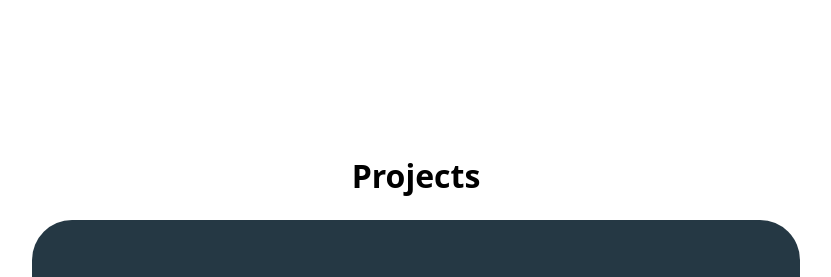
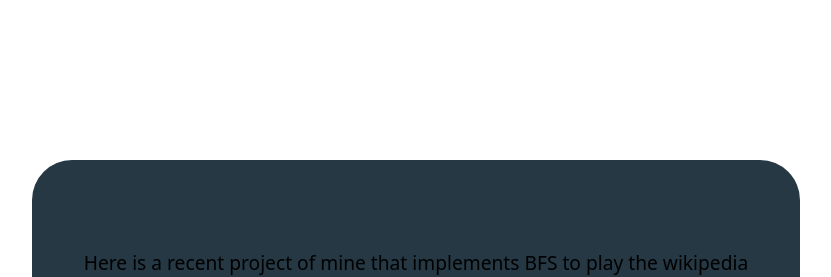
Before and after one commit to Yali-G/portfolio-website, a Next.js app: page / in a window 1280 px wide. Shown: the part 680-957 px from the top of the page, without its empty margins (224-1055 px from the left). Built offline with nearby package versions, Linux system fonts and the light colour scheme.

Commit message:
fix some formatting

```diff
--- a/src/app/components/ProjectsPage.tsx
+++ b/src/app/components/ProjectsPage.tsx
@@ -2,12 +2,8 @@ import React from "react";
 
 const ProjectsPage = () => {
   return (
-    <section className="section bg-[var(--projects-background)] transition-all duration-300 flex flex-start gap-5 pb-10">
-      <div>
-        <h1 className="header">Projects</h1>
-      </div>
-
-      <div className="component w-[60vw] h-[90vh] flex flex-grow justify-start ">
+    <section className="section bg-[var(--projects-background)] transition-all duration-300 flex flex-start py-10">
+      <div className="component w-[60vw] h-[90vh] flex flex-grow justify-start gap-5 ">
         <div>
           <p className="paragraph">
             Here is a recent project of mine that implements BFS to play the
```
